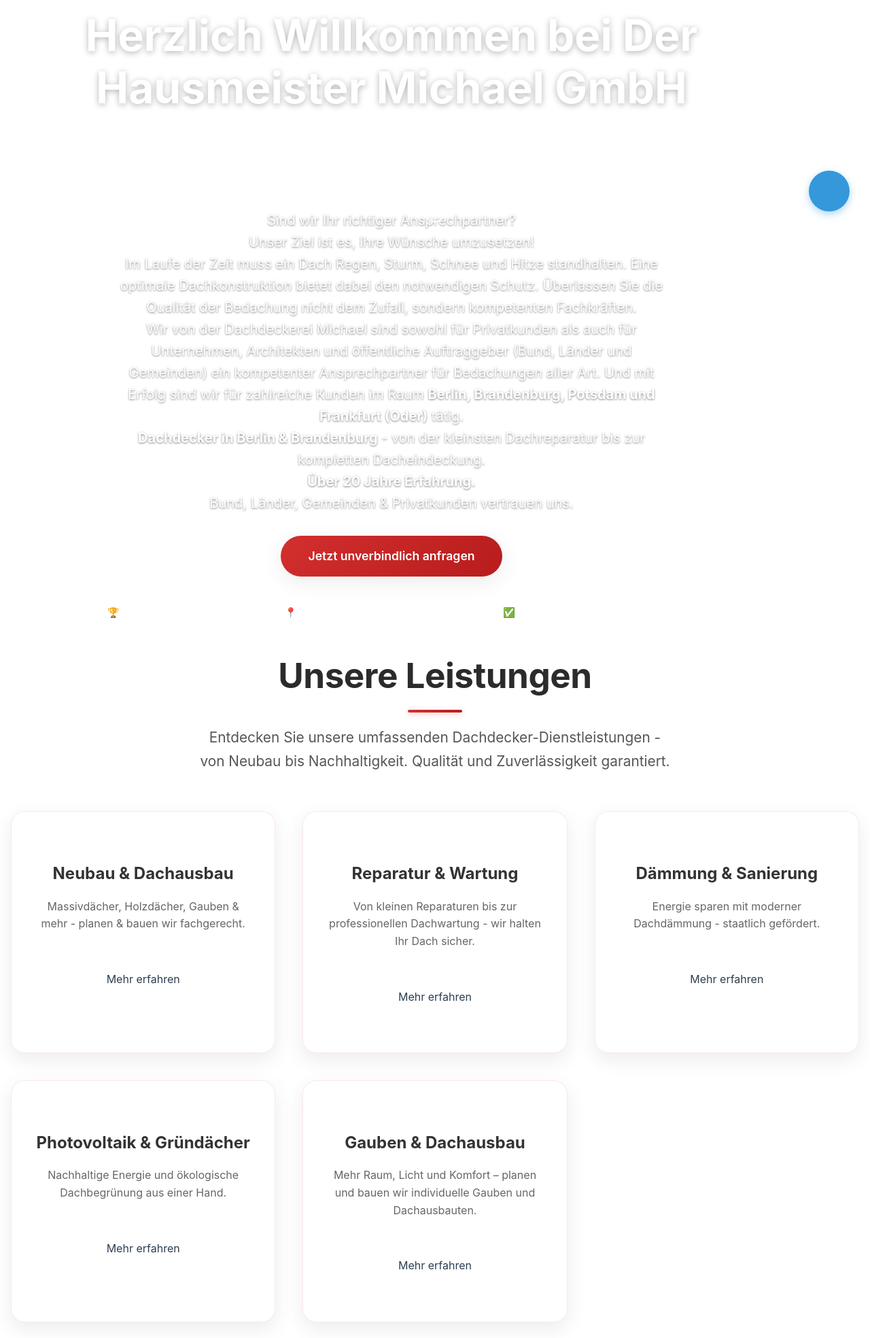
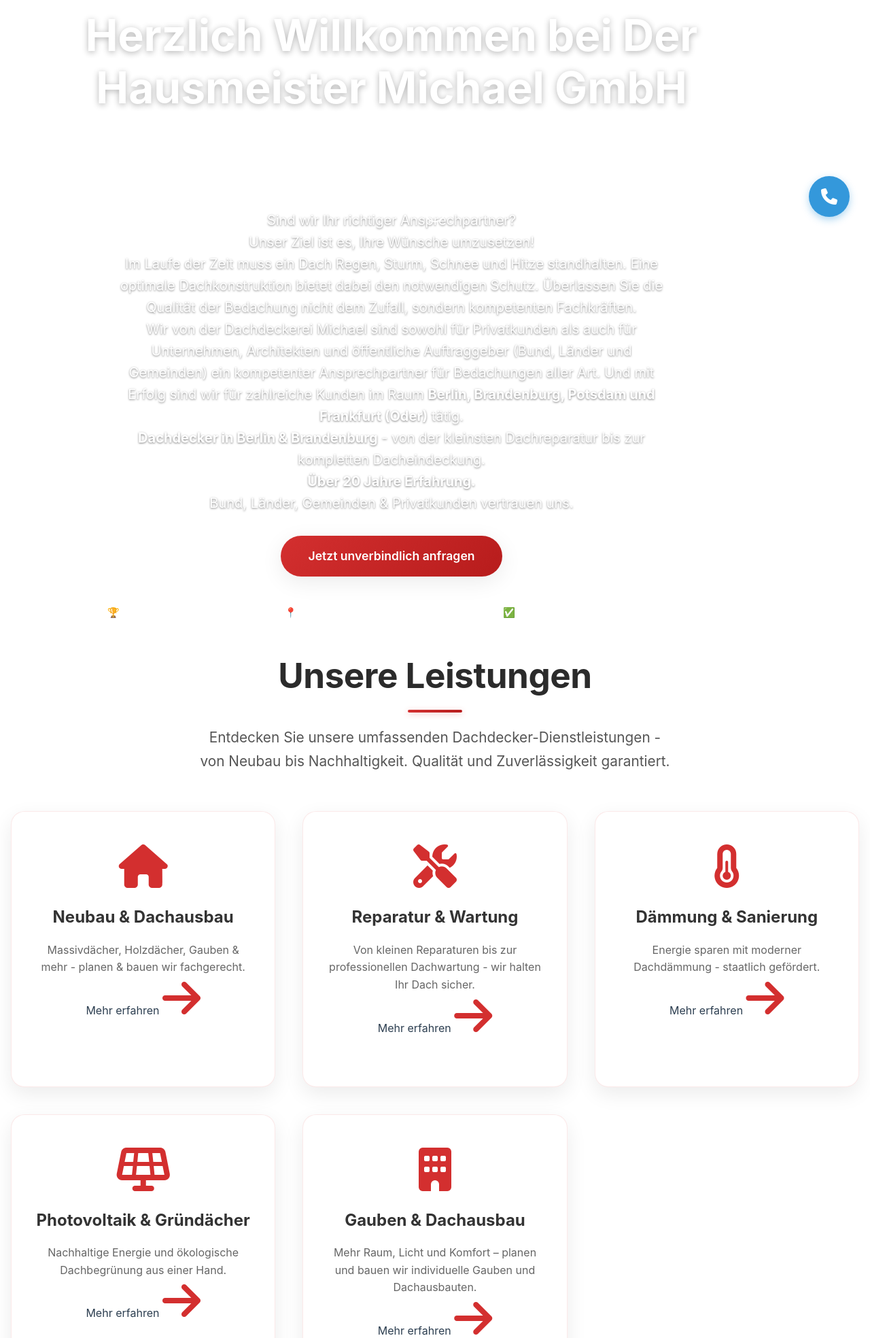
Before and after one commit to maxnegiba/site-acoperisuri, a PHP site: page /index.php in a window 1280 px wide. Shown: the part 451-2419 px from the top of the page at 68% size. Run offline with PHP 8.4, Linux system fonts and the light colour scheme.

Commit message:
unify qwen

```diff
--- a/includes/header.php
+++ b/includes/header.php
@@ -197,7 +197,9 @@
     <?php endif; ?>
     <!-- External libraries - încărcare asincronă -->
     <!-- Font Awesome CSS -->
-
+    <link rel="preload" href="https://cdnjs.cloudflare.com/ajax/libs/font-awesome/6.4.0/css/all.min.css" as="style" onload="this.onload=null;this.rel='stylesheet'">
+    <noscript><link rel="stylesheet" href="https://cdnjs.cloudflare.com/ajax/libs/font-awesome/6.4.0/css/all.min.css"></noscript>
+    <!-- Lightbox CSS -->
     <link rel="preload" href="https://cdnjs.cloudflare.com/ajax/libs/lightbox2/2.11.4/css/lightbox.min.css" as="style" onload="this.onload=null;this.rel='stylesheet'" crossorigin>
     <noscript><link rel="stylesheet" href="https://cdnjs.cloudflare.com/ajax/libs/lightbox2/2.11.4/css/lightbox.min.css"></noscript>
     <!-- Swiper CSS -->
```
